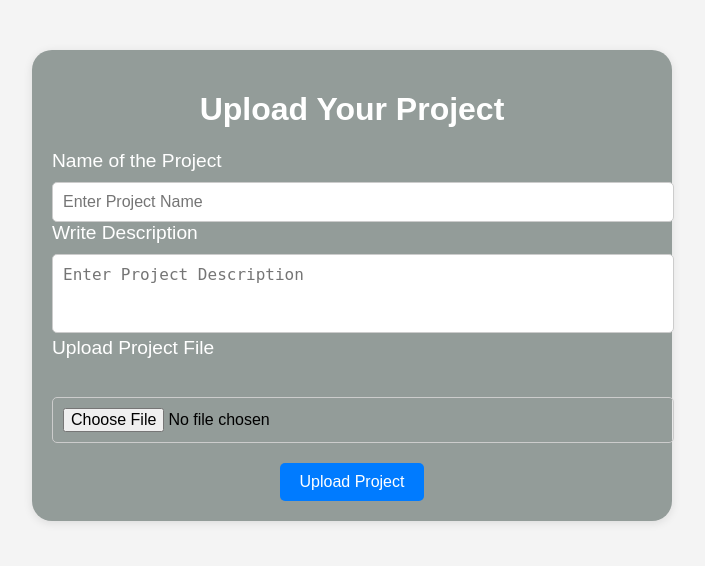
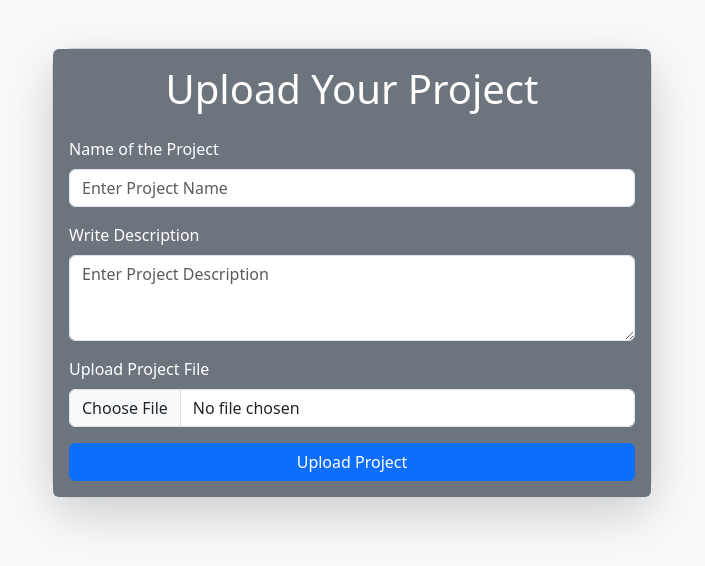
Before and after one commit to thesaiteja24/gen-ai-projects-nriit, a Flask app: page /upload in a window 1280 px wide. Shown: the top 566 px of the page, without its empty margins (288-993 px from the left). Run offline with Flask 3, Linux system fonts and the light colour scheme; the visitor is signed in with stand-in values (Sample User, id 1); some libraries are stand-ins or nearby versions.

Commit message:
"Refactored server.py, login.html, upload.html, and user.html to remove unnecessary code, added Bootstrap CSS and JS for styling and functionality."

```diff
--- a/server.py
+++ b/server.py
@@ -1,6 +1,5 @@
 from flask import Flask, render_template, request, redirect, url_for, session, flash
 from flask_pymongo import PyMongo
-from flask_bcrypt import Bcrypt
 import os
 import certifi
 from UploadFile import upload_to_drive
@@ -16,7 +15,6 @@ app.config["MONGO_URI"] = "MONGO_API"
 
 # Initialize PyMongo
 mongo = PyMongo(app)
-bcrypt = Bcrypt(app)
 
 # Authentication check decorator
 
@@ -94,18 +92,35 @@ def upload_file():
             flash("No selected file", "danger")
             return redirect(request.url)
 
+        # Get the project details from the form
+        project_name = request.form.get('project_name', '').strip()
+        project_description = request.form.get(
+            'project_description', '').strip()
+
+        if not project_name or not project_description:
+            flash("Project name and description are required.", "danger")
+            return redirect(request.url)
+
         try:
-            # Call the function from UploadFile module
+            # Upload the file and get the file URL
             file_url = upload_to_drive(file)
 
-            # Save file URL to user's projects in the database
+            # Update the user's project information in the database
             mongo.db.students.update_one(
-                {"_id": session['user_id']},
-                {"$push": {"projects": file_url}}
+                {"_id": ObjectId(session['user_id'])},
+                {
+                    "$push": {
+                        "projects": {
+                            "project_name": project_name,
+                            "project_description": project_description,
+                            "link": file_url
+                        }
+                    }
+                }
             )
 
-            flash("File uploaded successfully!", "success")
-            # Redirect back to user page
+            flash("File uploaded and project added successfully!", "success")
+            # Redirect to the user dashboard
             return redirect(url_for('user_dashboard'))
         except Exception as e:
             flash(f"An error occurred: {str(e)}", "danger")
--- a/templates/upload.html
+++ b/templates/upload.html
@@ -4,97 +4,35 @@
     <meta charset="UTF-8" />
     <meta name="viewport" content="width=device-width, initial-scale=1.0" />
     <title>Upload File</title>
-    <style>
-      body {
-        font-family: Arial, sans-serif;
-        margin: 0;
-        padding: 0;
-        background-color: #f4f4f4;
-        text-align: center;
-      }
+    <!-- Bootstrap CSS -->
+    <link
+      href="https://cdn.jsdelivr.net/npm/bootstrap@5.3.2/dist/css/bootstrap.min.css"
+      rel="stylesheet"
+    />
+  </head>
+  <body class="bg-light">
+    <div class="container my-5">
+      <div class="card shadow-lg mx-auto" style="max-width: 600px; border-radius: 20px;">
+        <div class="card-body bg-secondary text-white rounded">
+          <h1 class="text-center">Upload Your Project</h1>
 
-      .inner1 {
-        margin: 50px auto;
-        max-width: 600px;
-        background-color: rgb(147, 156, 153);
-        padding: 20px;
-        border-radius: 20px;
-        box-shadow: 0 2px 10px rgba(0, 0, 0, 0.1);
-      }
-
-      .form-label {
-        font-size: 1.2rem;
-        color: white;
-        margin-bottom: 10px;
-        display: block;
-        text-align: left;
-      }
-
-      .form-control {
-        width: 100%;
-        padding: 10px;
-        font-size: 1rem;
-        border: 1px solid #ccc;
-        border-radius: 5px;
-      }
-
-      textarea.form-control {
-        resize: none;
-      }
-
-      button {
-        margin-top: 20px;
-        padding: 10px 20px;
-        background-color: #007bff;
-        color: white;
-        border: none;
-        border-radius: 5px;
-        cursor: pointer;
-        font-size: 1rem;
-      }
-
-      button:hover {
-        background-color: #0056b3;
-      }
-
-      .messages {
-        margin-bottom: 20px;
-        padding: 10px;
-        border-radius: 5px;
-      }
-
-      .messages ul {
-        list-style: none;
-        padding: 0;
-      }
-
-      .messages li.success {
-        color: green;
-      }
-
-      .messages li.danger {
-        color: red;
-      }
-    </style>
-  </head>
-  <body style="overscroll-behavior-x: auto">
-    <div class="inner1">
-      <h1 style="color: white">Upload Your Project</h1>
-      {% with messages = get_flashed_messages(with_categories=true) %} {% if
-      messages %}
-      <div class="messages">
-        <ul>
+          <!-- Flash Messages -->
+          {% with messages = get_flashed_messages(with_categories=true) %}
+          {% if messages %}
+          <div class="alert alert-info mt-3">
+            <ul class="list-unstyled mb-0">
               {% for category, message in messages %}
-          <li class="{{ category }}">{{ message|safe }}</li>
+              <li class="text-{{ category }}">{{ message|safe }}</li>
               {% endfor %}
             </ul>
           </div>
-      {% endif %} {% endwith %}
-      <form action="/upload" method="post" enctype="multipart/form-data">
+          {% endif %}
+          {% endwith %}
+
+          <!-- Form -->
+          <form action="/upload" method="post" enctype="multipart/form-data" class="mt-4">
             <div class="mb-3">
-          <label for="projectName" class="form-label"
-            >Name of the Project</label
-          >
+              <label for="projectName" class="form-label">Name of the Project</label>
               <input
                 type="text"
                 class="form-control"
@@ -105,9 +43,7 @@
               />
             </div>
             <div class="mb-3">
-          <label for="projectDescription" class="form-label"
-            >Write Description</label
-          >
+              <label for="projectDescription" class="form-label">Write Description</label>
               <textarea
                 class="form-control"
                 id="projectDescription"
@@ -118,18 +54,22 @@
               ></textarea>
             </div>
             <div class="mb-3">
-          <label class="form-label">Upload Project File</label><br />
+              <label for="projectfile" class="form-label">Upload Project File</label>
               <input
                 type="file"
+                class="form-control"
+                id="projectfile"
                 name="file"
-            id="projectfile"
-            class="form-control"
-            style="margin-top: 10px"
                 required
               />
             </div>
-        <button type="submit">Upload Project</button>
+            <button type="submit" class="btn btn-primary w-100">Upload Project</button>
           </form>
         </div>
+      </div>
+    </div>
+
+    <!-- Bootstrap JS Bundle -->
+    <script src="https://cdn.jsdelivr.net/npm/bootstrap@5.3.2/dist/js/bootstrap.bundle.min.js"></script>
   </body>
 </html>
```
Also changed, not shown: templates/login.html (+18 -46 lines), templates/user.html (+47 -105 lines). Lines whose indentation alone changed are shown as unchanged.
